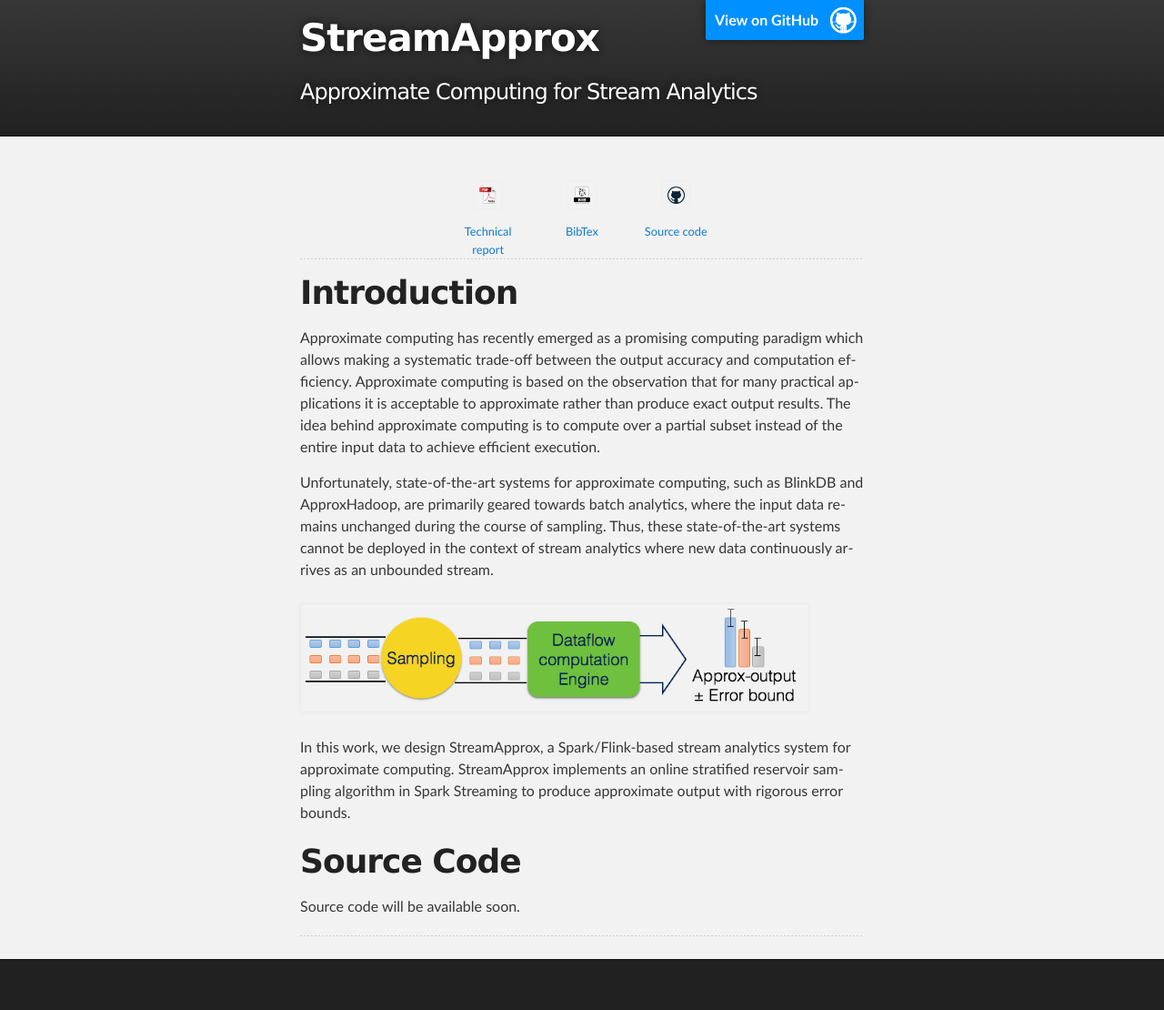
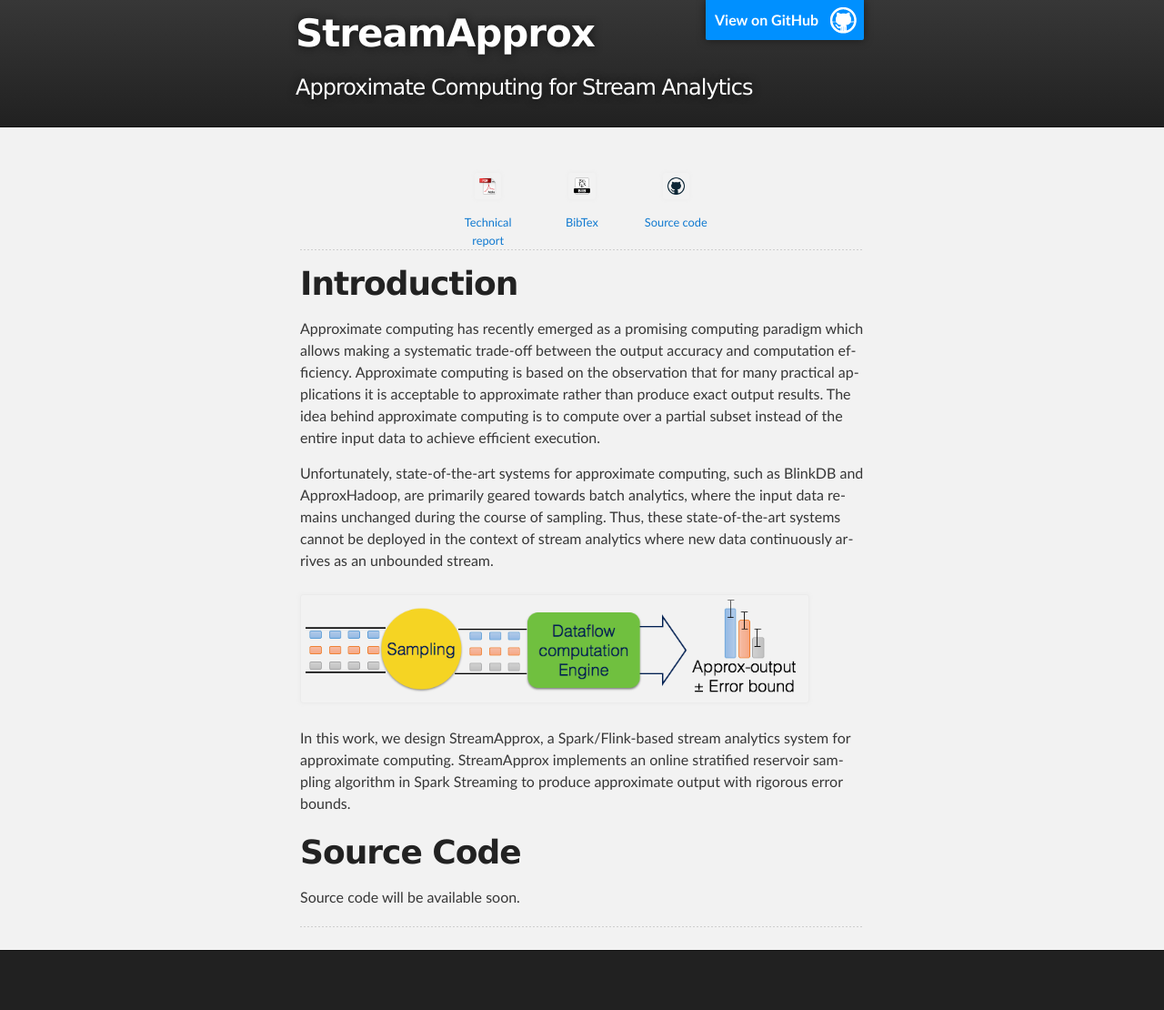
Before and after one commit to streamapprox/streamapprox.github.io, a Jekyll site: the page built from index.md, in a window 1280 px wide. Shown: the whole page at 91% size. Built offline with Jekyll 4.4.1, drawn with Linux system fonts in a browser that asks for light colours.

```diff
--- a/assets/css/style.scss
+++ b/assets/css/style.scss
@@ -12,7 +12,7 @@
   background: linear-gradient(top, #373737, #212121); }
 
 #header_wrap .inner {
-  padding: 10px 10px 10px 10px; }
+  padding: 5px 5px 5px 5px; }
 
 // .mainDIV{
 //       position:relative;
```
Also changed, not shown: 3 other files.
